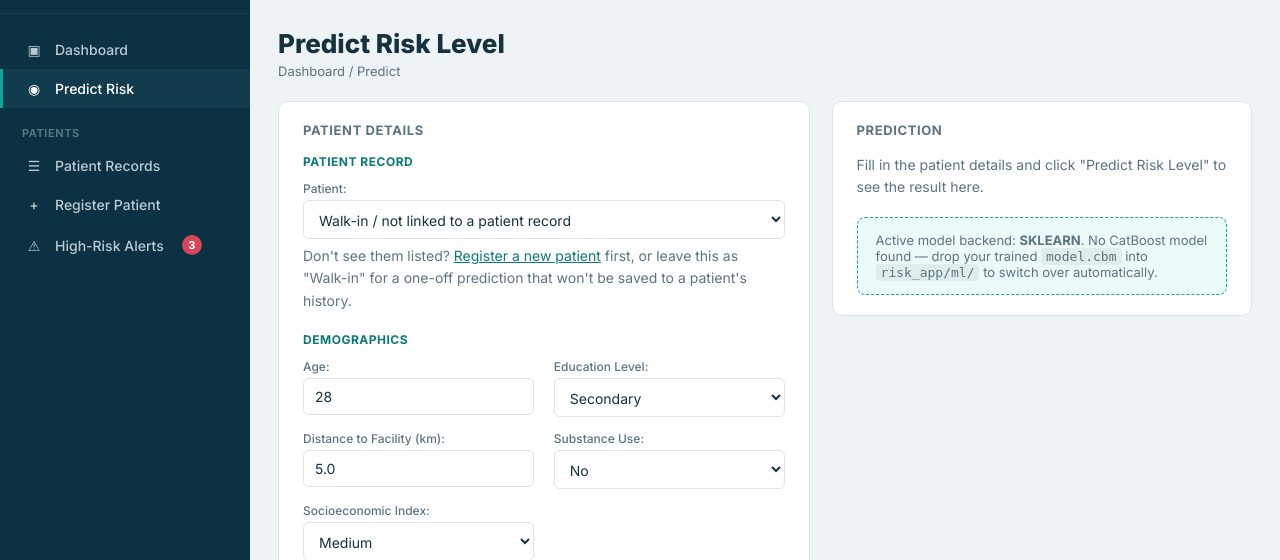
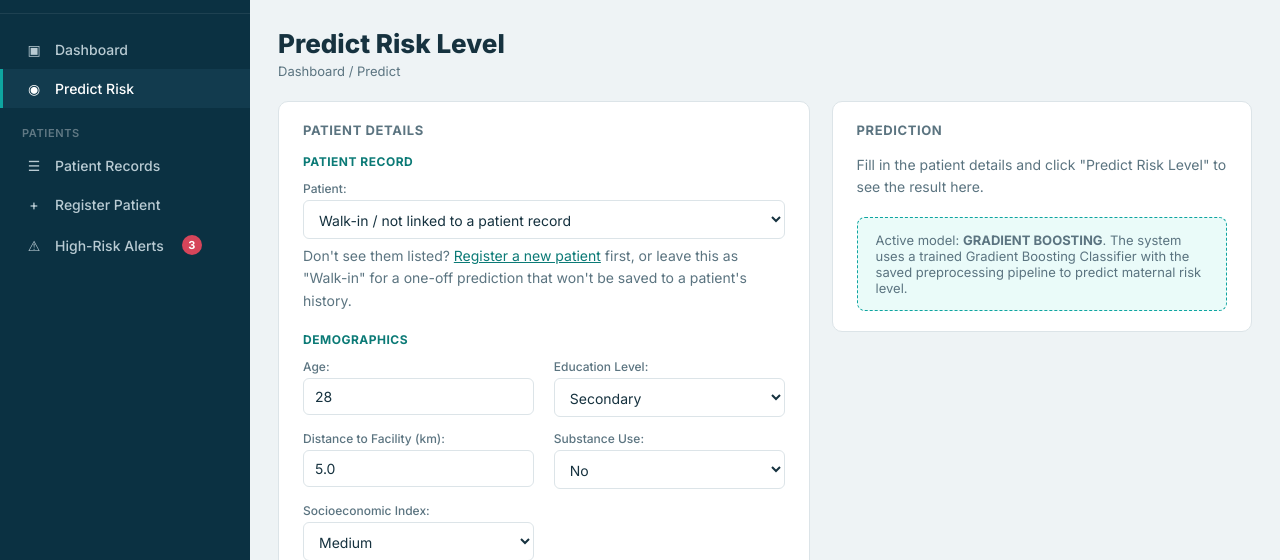
Before and after one commit to Shann404/MaternalRisk-Internship-project, a Django app: page / in a window 1280 px wide. Shown: the part 63-623 px from the top of the page. Run offline with Django 5.2, Linux system fonts and the light colour scheme; a user stored in the database is signed in; data comes from the database, SQL or seed files in the repository; both versions use the stored data as it was after the commit; parts of the project's set-up code (start-up, migrations or seed data) failed here and were passed over.

Commit message:
Added the gradient boosting model joblib file

```diff
--- a/risk_app/templates/risk_app/predict.html
+++ b/risk_app/templates/risk_app/predict.html
@@ -122,15 +122,11 @@
             <p class="placeholder">Fill in the patient details and click "Predict Risk Level" to see the result here.</p>
         {% endif %}
 
-        <div class="model-note">
-            Active model backend: <strong>{{ model_backend|upper }}</strong>.
-            {% if model_backend == "sklearn" %}
-                No CatBoost model found &mdash; drop your trained <code>model.cbm</code> into
-                <code>risk_app/ml/</code> to switch over automatically.
-            {% else %}
-                Using your CatBoost model from <code>risk_app/ml/model.cbm</code>.
-            {% endif %}
-        </div>
+       <div class="model-note">
+    Active model: <strong>GRADIENT BOOSTING</strong>.
+    The system uses a trained Gradient Boosting Classifier with
+    the saved preprocessing pipeline to predict maternal risk level.
+</div>
     </div>
 
 </div>
--- a/risk_app/views.py
+++ b/risk_app/views.py
@@ -35,58 +35,72 @@ from .models import PredictionRecord, Patient
 # once you drop in your .cbm file.
 
 ML_DIR = os.path.join(settings.BASE_DIR, "risk_app", "ml")
-CBM_PATH = os.path.join(ML_DIR, "model.cbm")
 
-META = joblib.load(os.path.join(ML_DIR, "model_metadata.joblib"))
-TARGET_ORDER = META["target_order"]  # ["Low", "Medium", "High"]
-CAT_FEATURE_NAMES = (
-    list(META["ordinal_features"].keys())
-    + META["binary_yes_no"]
-    + META["binary_pos_neg"]
-    + META["nominal_features"]
+MODEL_PATH = os.path.join(
+    ML_DIR,
+    "gradient_boosting_model.joblib"
 )
 
-MODEL_BACKEND = None
-CATBOOST_MODEL = None
-SKLEARN_MODEL = None
-PREPROCESSOR = None
+PREPROCESSOR_PATH = os.path.join(
+    ML_DIR,
+    "preprocessor.joblib"
+)
 
-if os.path.exists(CBM_PATH):
-    from catboost import CatBoostClassifier
-    CATBOOST_MODEL = CatBoostClassifier()
-    CATBOOST_MODEL.load_model(CBM_PATH)
-    MODEL_BACKEND = "catboost"
-    print(f"[risk_app] Loaded CatBoost model from {CBM_PATH}")
-else:
-    SKLEARN_MODEL = joblib.load(os.path.join(ML_DIR, "risk_model.joblib"))
-    PREPROCESSOR = joblib.load(os.path.join(ML_DIR, "preprocessor.joblib"))
-    MODEL_BACKEND = "sklearn"
-    print("[risk_app] No risk_app/ml/model.cbm found -- using the sklearn fallback model. "
-          "Drop your trained CatBoost model in as risk_app/ml/model.cbm to switch over.")
+META_PATH = os.path.join(
+    ML_DIR,
+    "model_metadata.joblib"
+)
+
+# Load metadata
+META = joblib.load(META_PATH)
+
+TARGET_ORDER = META["target_order"]
+# ["Low", "Medium", "High"]
+
+# Load Gradient Boosting model
+SKLEARN_MODEL = joblib.load(MODEL_PATH)
+
+# Load fitted preprocessing pipeline
+PREPROCESSOR = joblib.load(PREPROCESSOR_PATH)
+
+MODEL_BACKEND = "sklearn"
+
+print(f"[risk_app] Loaded Gradient Boosting model from {MODEL_PATH}")
+print(f"[risk_app] Loaded preprocessor from {PREPROCESSOR_PATH}")
+
+
 
 RISK_COLORS = {"Low": "#3ddc84", "Medium": "#f1c94a", "High": "#e05252"}
 
 
 def get_feature_importance_list(top_n=8):
-    """Returns [{"name": ..., "pct": ...}, ...] for the dashboard's ranked list,
-    normalized to sum to 100 across the top_n features shown."""
-    if MODEL_BACKEND == "catboost":
-        names = CATBOOST_MODEL.feature_names_
-        importances = CATBOOST_MODEL.get_feature_importance()
-    else:
-        names = PREPROCESSOR.get_feature_names_out()
-        names = [n.split("__")[-1] for n in names]
-        importances = SKLEARN_MODEL.feature_importances_
+    """
+    Returns the top features used by the Gradient Boosting model.
+    """
 
-    pairs = sorted(zip(names, importances), key=lambda x: -x[1])[:top_n]
+    names = PREPROCESSOR.get_feature_names_out()
+    names = [n.split("__")[-1] for n in names]
+
+    importances = SKLEARN_MODEL.feature_importances_
+
+    pairs = sorted(
+        zip(names, importances),
+        key=lambda x: -x[1]
+    )[:top_n]
+
     total = sum(v for _, v in pairs) or 1
+
     return [
-        {"name": n.replace("_", " "), "pct": round(v / total * 100, 1)}
+        {
+            "name": n.replace("_", " "),
+            "pct": round(v / total * 100, 1)
+        }
         for n, v in pairs
     ]
 
 
 FEATURE_IMPORTANCE_LIST = get_feature_importance_list()
+
 
 
 def build_feature_row(form):
@@ -137,28 +151,62 @@ def build_feature_row(form):
     return pd.DataFrame([row])[META["feature_cols"]]
 
 
-def run_prediction(X_raw):
-    """Runs the active backend (CatBoost .cbm if present, else sklearn) and
-    returns (risk_level, [{"label": ..., "pct": ...}, ...])."""
-    if MODEL_BACKEND == "catboost":
-        from catboost import Pool
-        pool = Pool(X_raw, cat_features=CAT_FEATURE_NAMES)
-        pred_idx = int(CATBOOST_MODEL.predict(pool)[0])
-        probs = CATBOOST_MODEL.predict_proba(pool)[0]
-    else:
-        X = X_raw.copy()
-        for c in META["binary_yes_no"]:
-            X[c] = (X[c] == "Yes").astype(int)
-        for c in META["binary_pos_neg"]:
-            X[c] = X[c].isin(["Positive"]).astype(int)
-        X_proc = PREPROCESSOR.transform(X)
-        pred_idx = int(SKLEARN_MODEL.predict(X_proc)[0])
-        probs = SKLEARN_MODEL.predict_proba(X_proc)[0]
+def run_prediction(patient_df):
+    """
+    Run the trained Gradient Boosting model on a single patient row.
+    patient_df must already be a 2-D pandas DataFrame.
+    """
 
-    risk_level = TARGET_ORDER[pred_idx]
-    probabilities = [{"label": label, "pct": round(p * 100, 1)} for label, p in zip(TARGET_ORDER, probs)]
+    # Make sure the columns are in exactly the same order
+    # used when the model was trained.
+    feature_cols = META["feature_cols"]
+    patient_df = patient_df.reindex(columns=feature_cols).copy()
+
+    # Match the binary conversions used during model training
+    binary_yes_no = [
+        "Previous_C_Section",
+        "Previous_Stillbirth_Miscarriage",
+        "Multiple_Gestation",
+        "Substance_Use",
+        "Vomiting",
+    ]
+
+    for c in binary_yes_no:
+        if c in patient_df.columns:
+            patient_df[c] = (patient_df[c] == "Yes").astype(int)
+
+    binary_pos_neg = [
+        "HIV_Status",
+        "Syphilis_Status",
+        "Rh_Factor",
+    ]
+
+    for c in binary_pos_neg:
+        if c in patient_df.columns:
+            patient_df[c] = (patient_df[c] == "Positive").astype(int)
+
+    # Apply the fitted preprocessing used during training
+    X_processed = PREPROCESSOR.transform(patient_df)
+
+    # Generate prediction
+    prediction = SKLEARN_MODEL.predict(X_processed)[0]
+
+    # Generate class probabilities
+    probabilities_raw = SKLEARN_MODEL.predict_proba(X_processed)[0]
+
+    # Convert numeric prediction back to Low / Medium / High
+    risk_level = TARGET_ORDER[int(prediction)]
+
+    # Format probabilities for the template and database
+    probabilities = [
+        {
+            "label": TARGET_ORDER[i],
+            "pct": round(float(probabilities_raw[i]) * 100, 2),
+        }
+        for i in range(len(TARGET_ORDER))
+    ]
+
     return risk_level, probabilities
-
 
 @login_required
 def predict_view(request):
```
Also changed, not shown: db.sqlite3, 4 other files.
